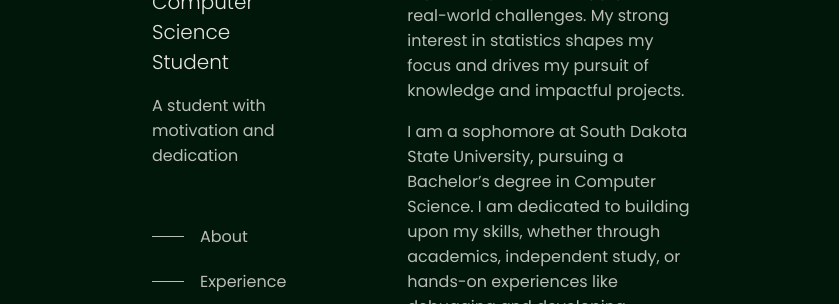
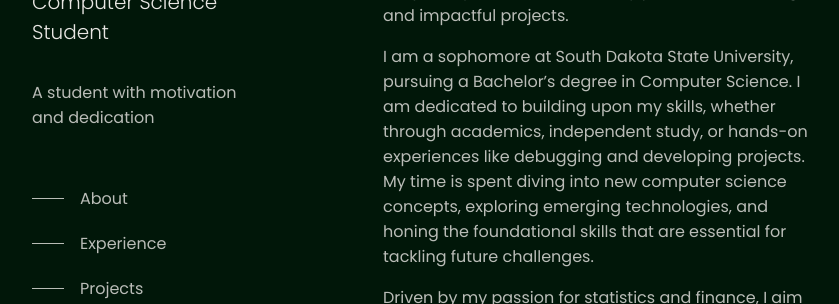
Before and after one commit to NickChan-2/PortfolioWebsite, a plain HTML site: page portfolio.html in a window 1280 px wide. Shown: the part 259-563 px from the top of the page, without its empty margins (218-1057 px from the left). Drawn offline with Linux system fonts and the light colour scheme.

Commit message:
finish css and html for now. begin js

```diff
--- /dev/null
+++ b/backend/experience.json
@@ -0,0 +1,4 @@
+[
+  {
+  }
+]
--- a/styles/header-section.css
+++ b/styles/header-section.css
@@ -9,7 +9,7 @@
   height: 500px;
   justify-content: space-between;
   font-family: Poppins, Roboto;
-  background-color: #011709; /* Background color applied to the whole viewport */
+
   position: sticky;
   top: 0;
   z-index: 100;
@@ -30,7 +30,8 @@
 
 .title{
   margin-top: 0;
-  margin-bottom: 0;
+  margin-top: 0;
+
   font-size: 20px;
   color: rgba(232, 230, 227);
   font-weight: 300;
--- a/styles/portfolio.css
+++ b/styles/portfolio.css
@@ -10,7 +10,7 @@ html, body {
   flex-direction: row;
   justify-content: space-between;
   gap: 100px;
-  margin: 0px 320px;
+  margin: 0px 200px;
   padding: 0px 50px;
   /* Removed background color here */
   color: rgba(232, 230, 227, 0.8); /* 80% opacity */
```
